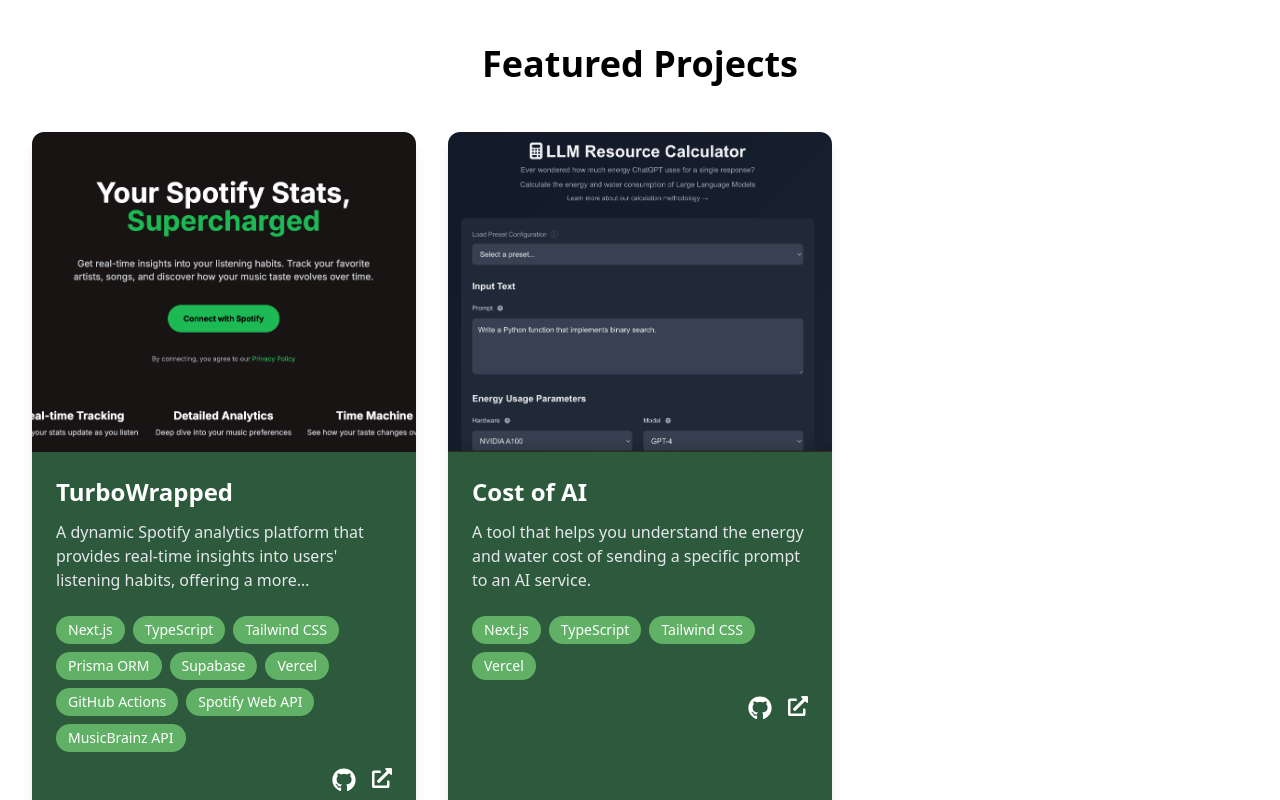
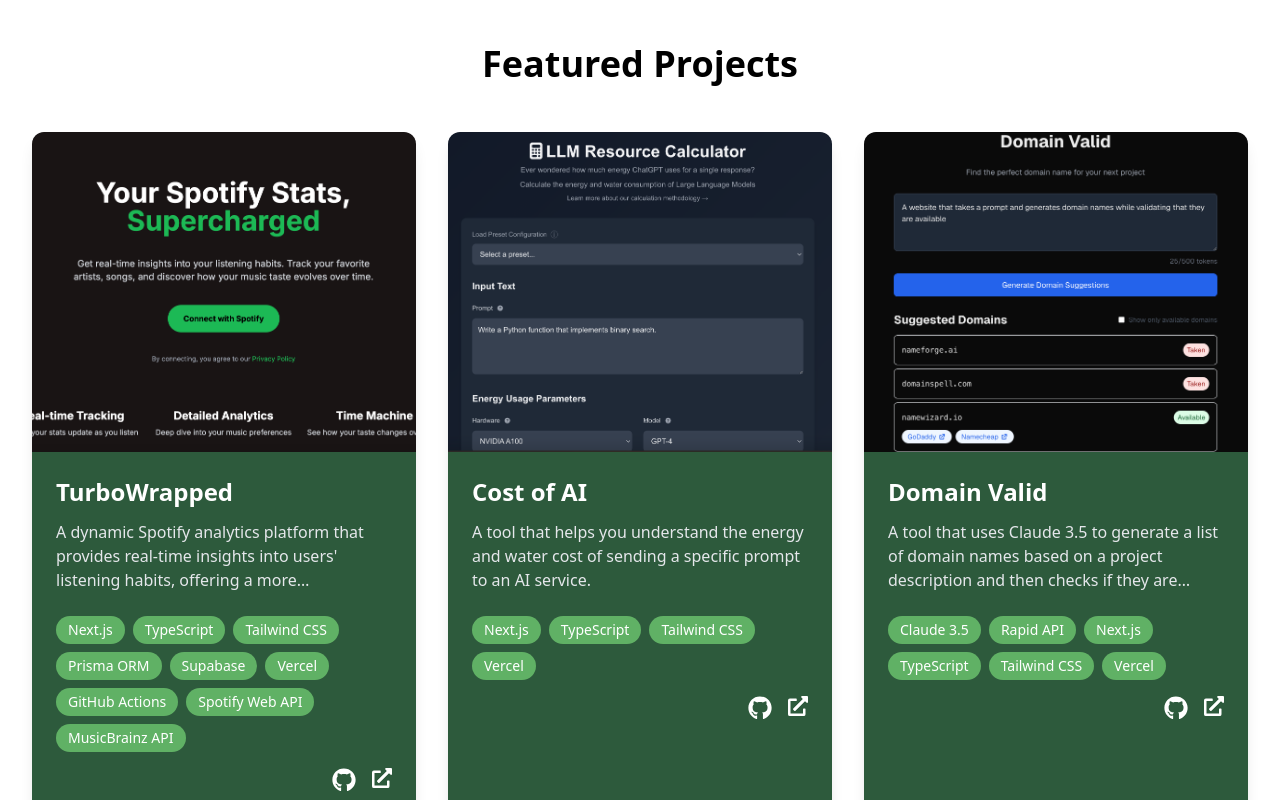
Before and after one commit to Melv1nS/Portfolio, a Next.js app in the folder portfolio/: page / in a window 1280 px wide. Shown: the part 1640-2440 px from the top of the page. Built offline with nearby package versions, Linux system fonts and the light colour scheme.

Commit message:
feat: added domain-valid project

```diff
--- a/portfolio/app/constants/projects.ts
+++ b/portfolio/app/constants/projects.ts
@@ -33,5 +33,14 @@
         ],
         link: "https://cost-of-ai.vercel.app/",
         github: "https://github.com/Melv1nS/CostOfAI",
+    },
+    {
+        id: "domain-valid",
+        title: "Domain Valid",
+        description: "A tool that uses Claude 3.5 to generate a list of domain names based on a project description and then checks if they are available.",
+        imageUrl: "/assets/img/portfolio/domain-valid.png",
+        technologies: ["Claude 3.5", "Rapid API", "Next.js", "TypeScript", "Tailwind CSS", "Vercel"],
+        link: "https://domainvalid.vercel.app/",
+        github: "https://github.com/Melv1nS/domainvalid",
     }
 ];
```
Also changed, not shown: portfolio/public/assets/img/portfolio/domain-valid.png (added).
